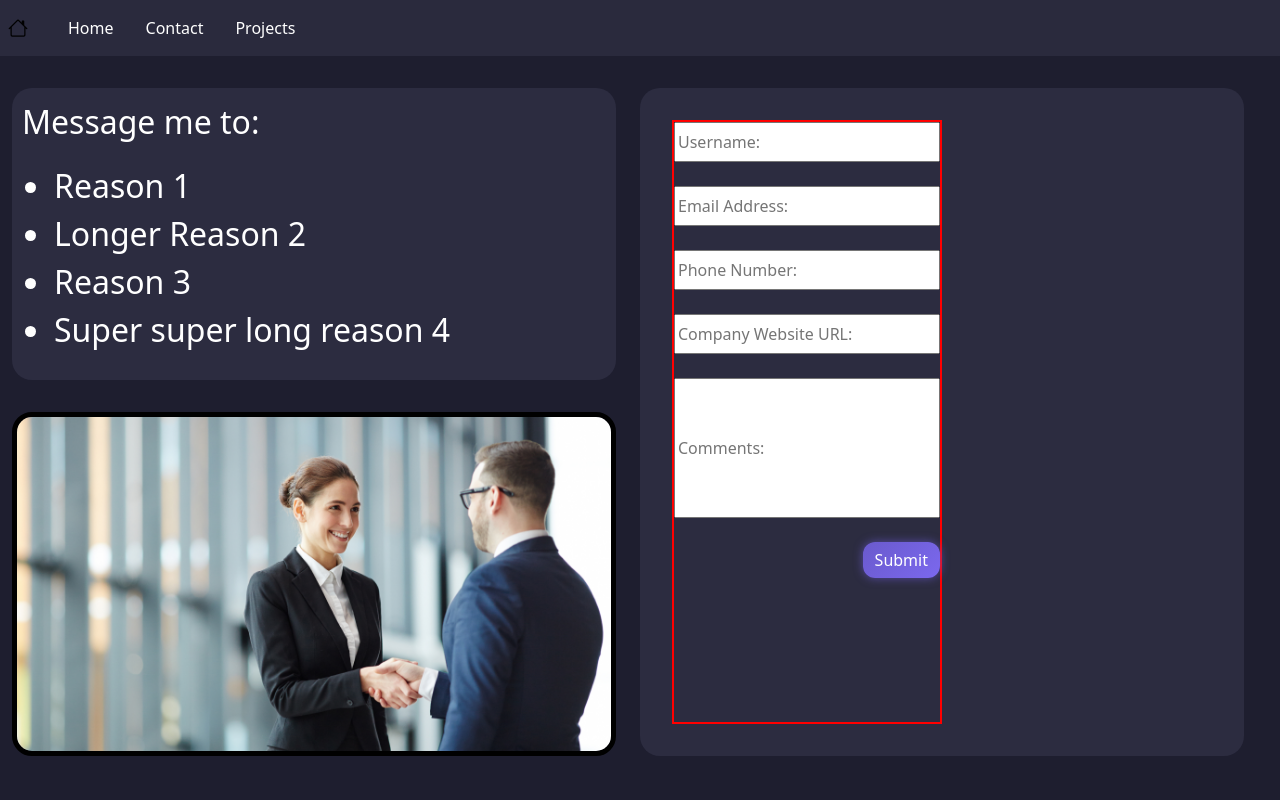
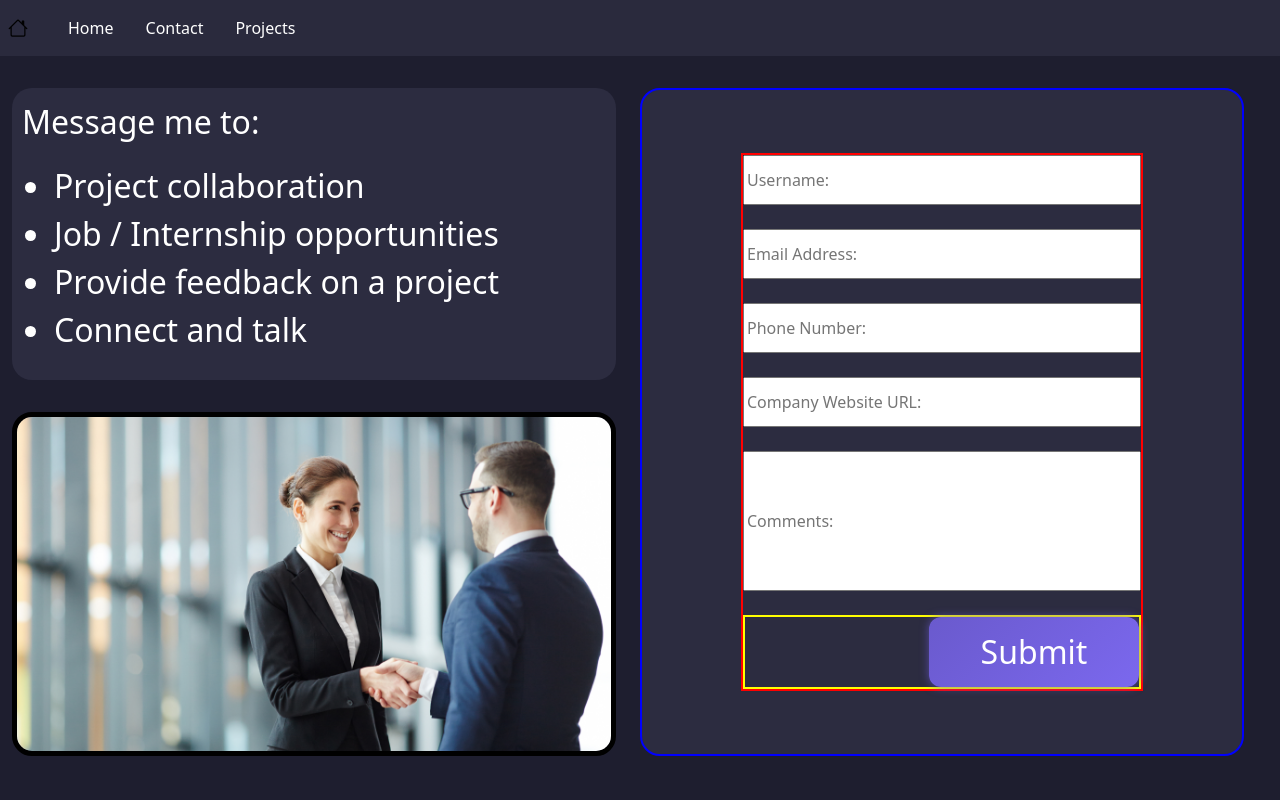
Before and after one commit to NathanHeitzman/Portfolio-Website, a React (Vite) app: page /contact-me in a window 1280 px wide. Shown: the top 800 px of the page. Built offline with nearby package versions, Linux system fonts and the light colour scheme.

Commit message:
refined contact page

```diff
--- a/src/assets/styles/ContactMe.css
+++ b/src/assets/styles/ContactMe.css
@@ -28,18 +28,19 @@ body {
 }
 
 .inputs-container {
-    flex-grow: 1;
+    flex-grow: 1; /*this container height grows to fit the size of the left text + image*/
     background-color: #2C2C40;
 
     margin-top: 2rem;
     padding:2rem;
     gap: 2rem;
 
+    border: 2px solid blue;
     border-radius: 20px;
 }
 
 .inner-input-container {
-    width: 50%;
+    width: 75%;
     align-items: center;
     gap:1.5rem;
 
@@ -47,7 +48,7 @@ body {
 }
 .user-input {
     width:100%;
-    height:40px;
+    height:50px;
 }
 
 .user-comments-input {
@@ -59,3 +60,14 @@ body {
     display: flex;
     flex-direction: column;
 }
+
+.button-container{
+    border: 2px solid yellow;
+    width: 100%;
+}
+
+.submit-button{
+    font-size: 2rem;
+    width:210px;
+    height:70px;
+}
--- a/src/components/Button.tsx
+++ b/src/components/Button.tsx
@@ -17,7 +17,7 @@ function clicked(text: string, navigate: NavigateFunction) {
   }
 }
 
-const Button = ({ text, className }: ButtonProps) => {
+const Button = ({ text,  className }: ButtonProps) => {
   const navigate = useNavigate();
   return (
     <button
--- a/src/pages/ContactMe.tsx
+++ b/src/pages/ContactMe.tsx
@@ -11,8 +11,8 @@ const ContactMe = () => {
       <Navbar />
       <div className="container-fluid row align-items-stretch">
         <div className="content-right col-12 col-md-6 order-md-2">
-          <div className="inputs-container d-flex ">
-            <div className="inner-input-container d-flex flex-column align-items-center ">
+          <div className="inputs-container d-flex justify-content-center align-items-center">
+            <div className="inner-input-container d-flex flex-column">
               <input
                 className="user-input"
                 placeholder="Username:"
@@ -38,7 +38,9 @@ const ContactMe = () => {
                 placeholder="Comments:"
                 type="text"
               />
-              <Button className="align-self-end" text="Submit" />
+              <div className="button-container d-flex justify-content-center justify-content-md-end">
+                <Button className="submit-button align-self-end py-2 px-4 text-lg" text="Submit" />
+              </div>
             </div>
           </div>
         </div>
@@ -48,10 +50,10 @@ const ContactMe = () => {
             <div className="reasons-text">
               <p>Message me to:</p>
               <ul>
-                <li className="contact-list-item">Reason 1</li>
-                <li className="contact-list-item">Longer Reason 2</li>
-                <li className="contact-list-item">Reason 3</li>
-                <li className="contact-list-item">Super super long reason 4</li>
+                <li className="contact-list-item">Project collaboration</li>
+                <li className="contact-list-item">Job / Internship opportunities</li>
+                <li className="contact-list-item">Provide feedback on a project</li>
+                <li className="contact-list-item">Connect and talk</li>
               </ul>
             </div>
             <div className="reasons-image-container">
```
